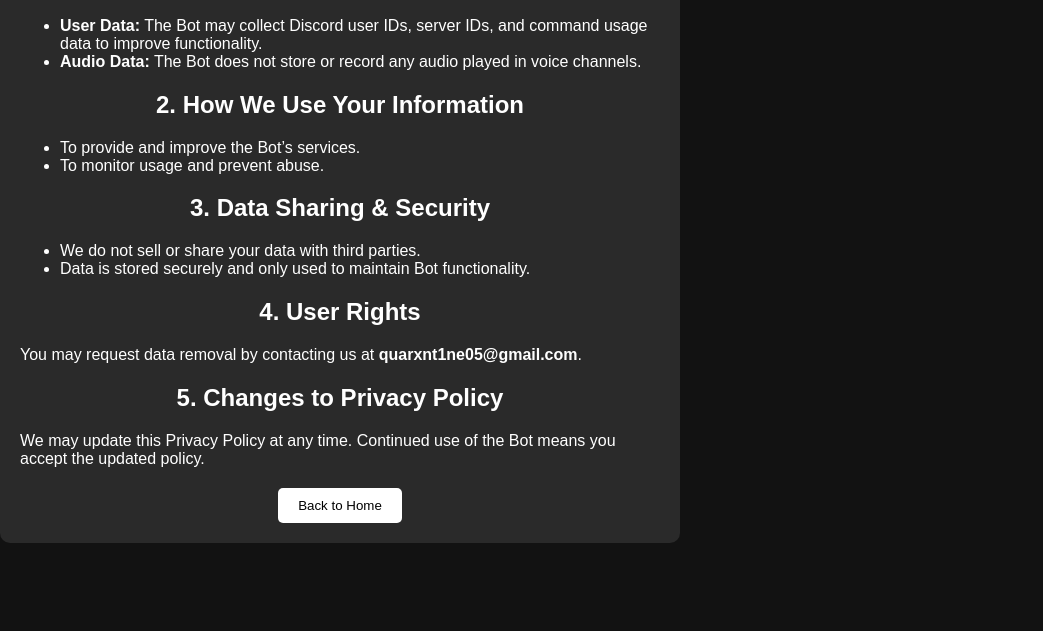
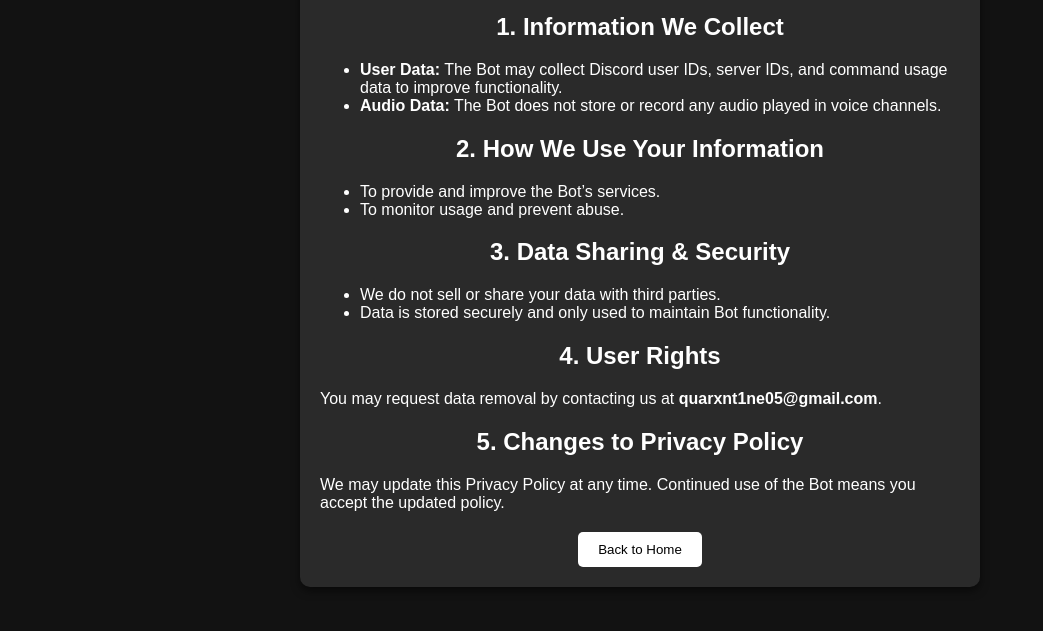
Before and after one commit to Quarxnt1ne/syrax-invatation, a plain HTML site: page privacy.html in a window 1280 px wide. Shown: the part 169-800 px from the top of the page, without its empty margins (0-1043 px from the left). Drawn offline with Linux system fonts and the light colour scheme.

Commit message:
Update privacy.html

```diff
--- a/privacy.html
+++ b/privacy.html
@@ -12,6 +12,10 @@
         background-color: #121212;
         color: #fff;
         overflow-x: hidden; /* Prevent horizontal scroll */
+        display: flex;
+        justify-content: center;
+        align-items: center;
+        min-height: 100vh;
     }
         .content-box {
             background: rgba(255, 255, 255, 0.1);
@@ -19,6 +23,7 @@
             border-radius: 10px;
             width: 50%;
             text-align: left;
+            box-shadow: 0 4px 8px rgba(0, 0, 0, 0.5);
         }
         h1, h2 {
             text-align: center;
```
